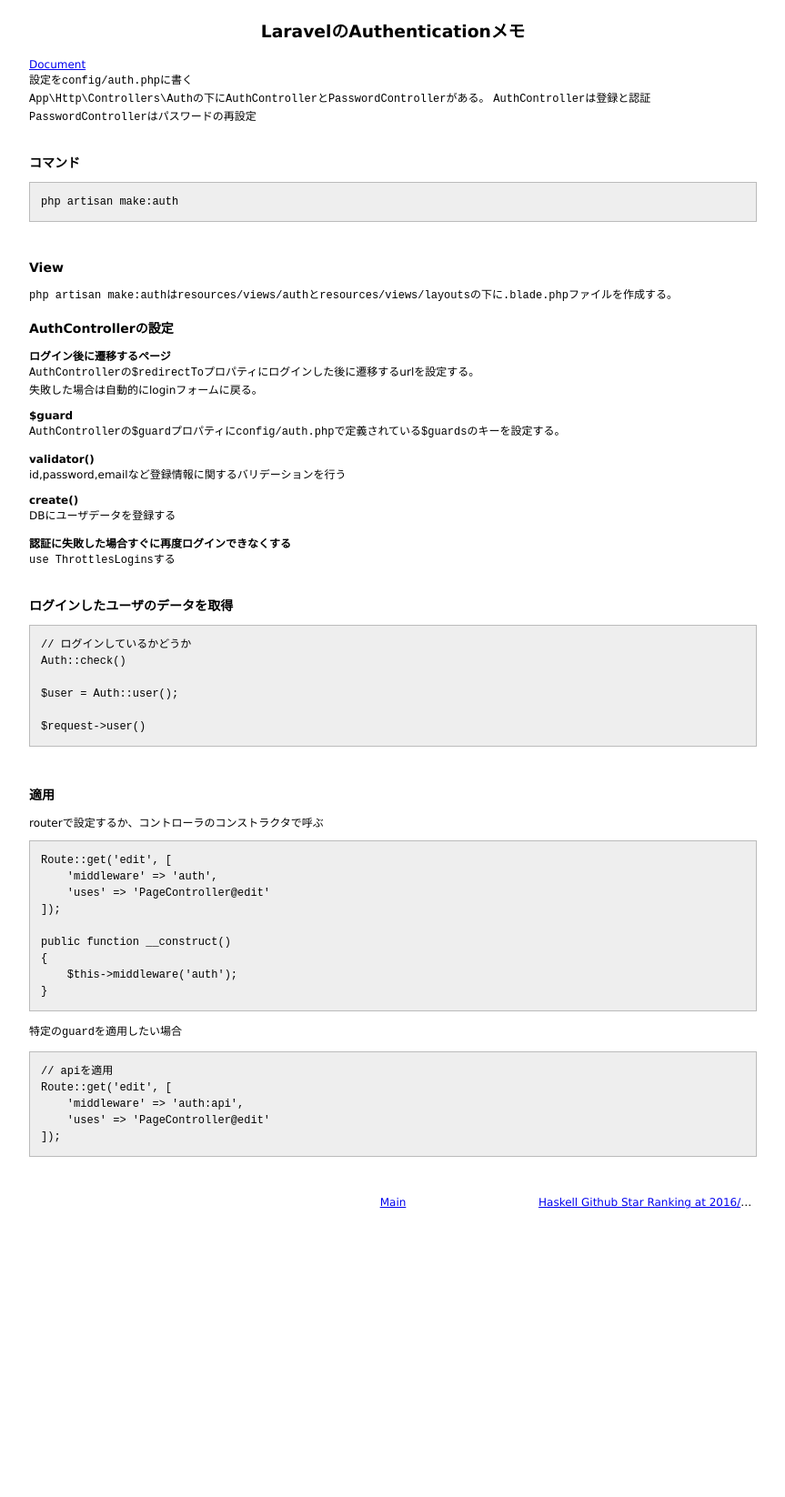
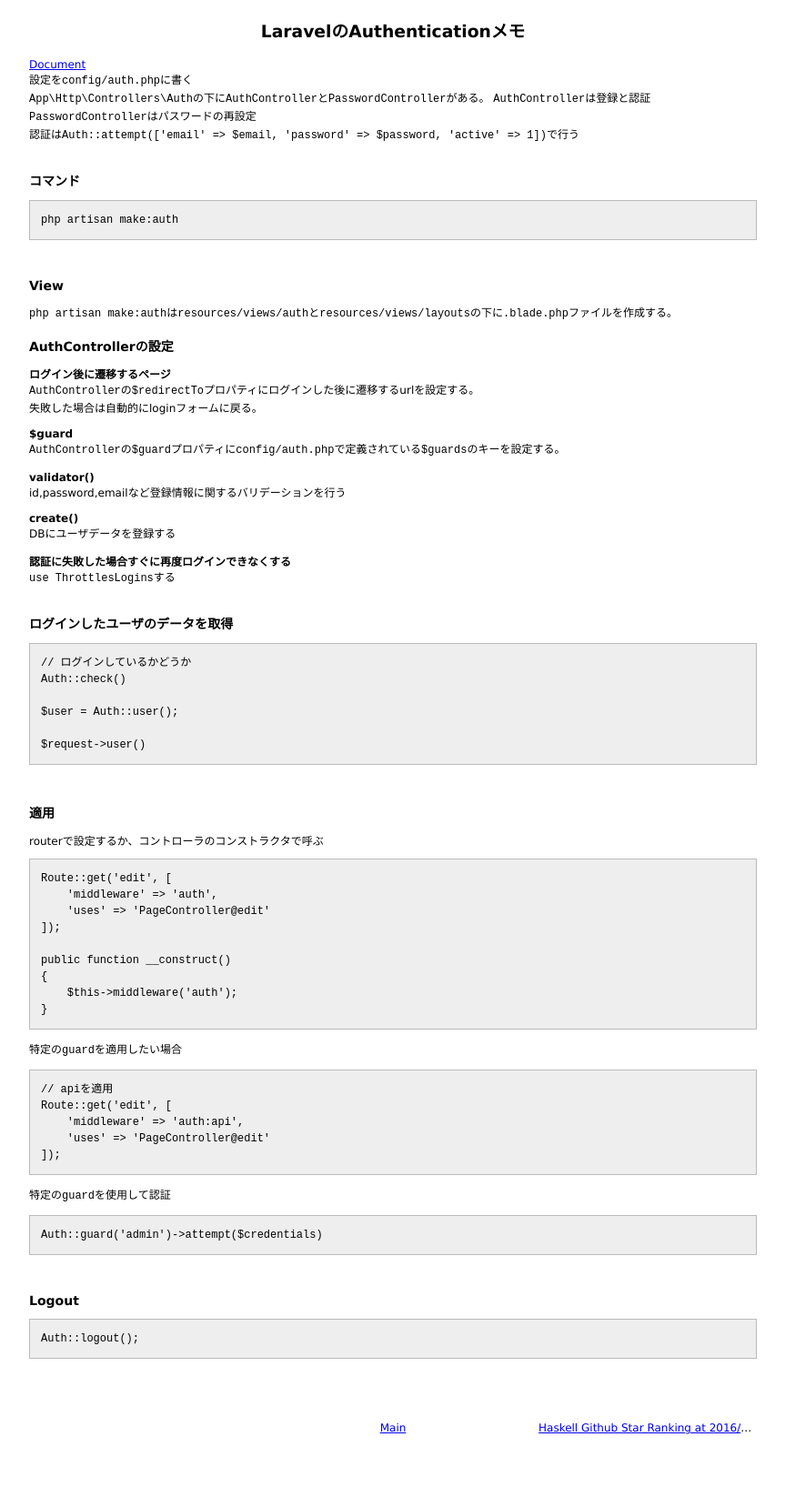
Before and after one commit to 38elements/38elements.github.com, a Jekyll site: the page built from _posts/2016-05-20-laravel-authentication.md, in a window 1280 px wide. Shown: the whole page at 91% size, without its empty margins (208-1071 px from the left). Built offline with Jekyll 4.4.1, drawn with Linux system fonts in a browser that asks for light colours; before the commit the page ends 1398 px from its top, so only the background shows below that.

Commit message:
Update 2016-05-20-laravel-authentication.md

````diff
--- a/_posts/2016-05-20-laravel-authentication.md
+++ b/_posts/2016-05-20-laravel-authentication.md
@@ -7,6 +7,7 @@ title: LaravelのAuthenticationメモ
 `App\Http\Controllers\Auth`の下に`AuthController`と`PasswordController`がある。
 `AuthController`は登録と認証
 `PasswordController`はパスワードの再設定
+認証は`Auth::attempt(['email' => $email, 'password' => $password, 'active' => 1])`で行う
 <br>
 
 ### コマンド
@@ -75,3 +76,17 @@ Route::get('edit', [
     'uses' => 'PageController@edit'
 ]);
 ```
+
+特定の`guard`を使用して認証
+
+```
+Auth::guard('admin')->attempt($credentials)
+```
+<br>
+
+### Logout
+
+```
+Auth::logout();
+```
+<br>
````
